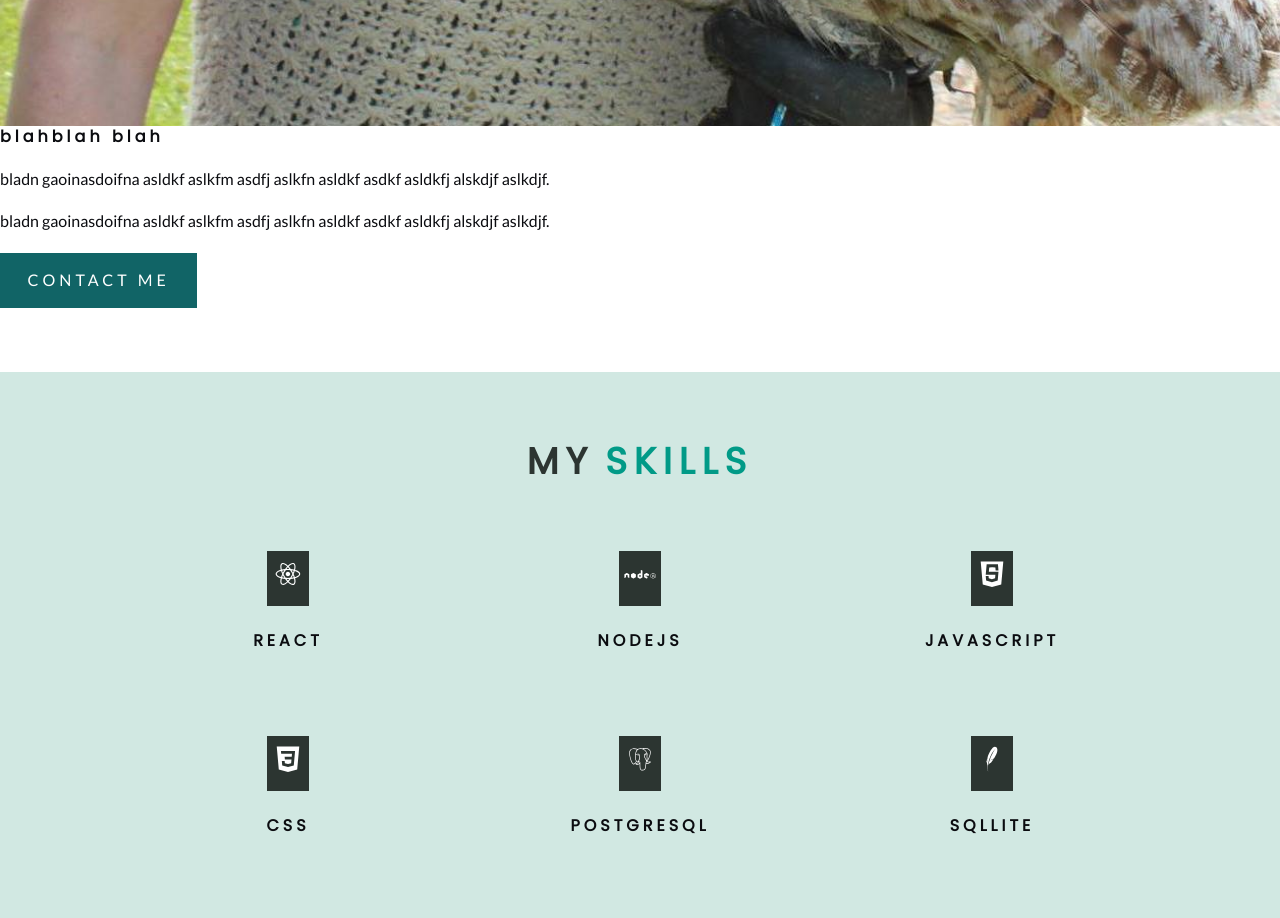
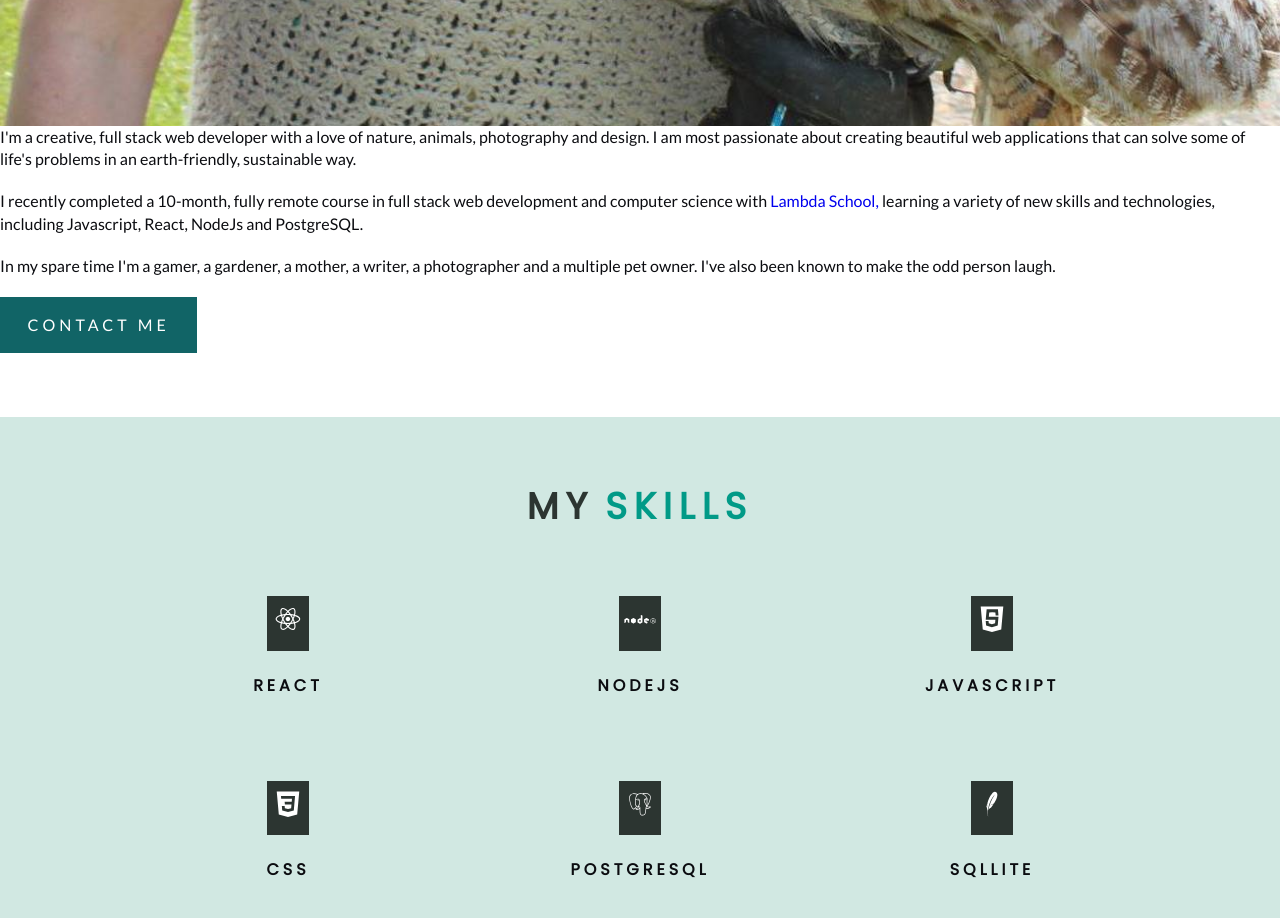
Before and after one commit to Ziggyss/GatsbyPortfolio, a Gatsby site: page / in a window 1280 px wide. Shown: the part 2040-2958 px from the top of the page. Built offline with nearby package versions, Linux system fonts and the light colour scheme; Gatsby itself is replaced by a stand-in of ours.

Commit message:
updated about

```diff
--- a/src/components/Home/About.js
+++ b/src/components/Home/About.js
@@ -29,15 +29,14 @@ const About = () => {
           </div>
         </article>
         <article className={styles.aboutInfo}>
-          <h4>blahblah blah</h4>
+          {/* <h4></h4> */}
           <p>
-            bladn gaoinasdoifna asldkf aslkfm asdfj aslkfn asldkf asdkf asldkfj
-            alskdjf aslkdjf.
+            I'm a creative, full stack web developer with a love of nature, animals, photography and design. I am most passionate about creating beautiful web applications that can solve some of life's problems in an earth-friendly, sustainable way.
           </p>
           <p>
-            bladn gaoinasdoifna asldkf aslkfm asdfj aslkfn asldkf asdkf asldkfj
-            alskdjf aslkdjf.
+           I recently completed a 10-month, fully remote course in full stack web development and computer science with <a href="www.lambdaschool.com">Lambda School,</a> learning a variety of new skills and technologies, including Javascript, React, NodeJs and PostgreSQL.
           </p>
+          <p>In my spare time I'm a gamer, a gardener, a mother, a writer, a photographer and a multiple pet owner. I've also been known to make the odd person laugh.</p>
           <AniLink to="/contact" type="button" className="btn-primary">
             Contact me
           </AniLink>
```
